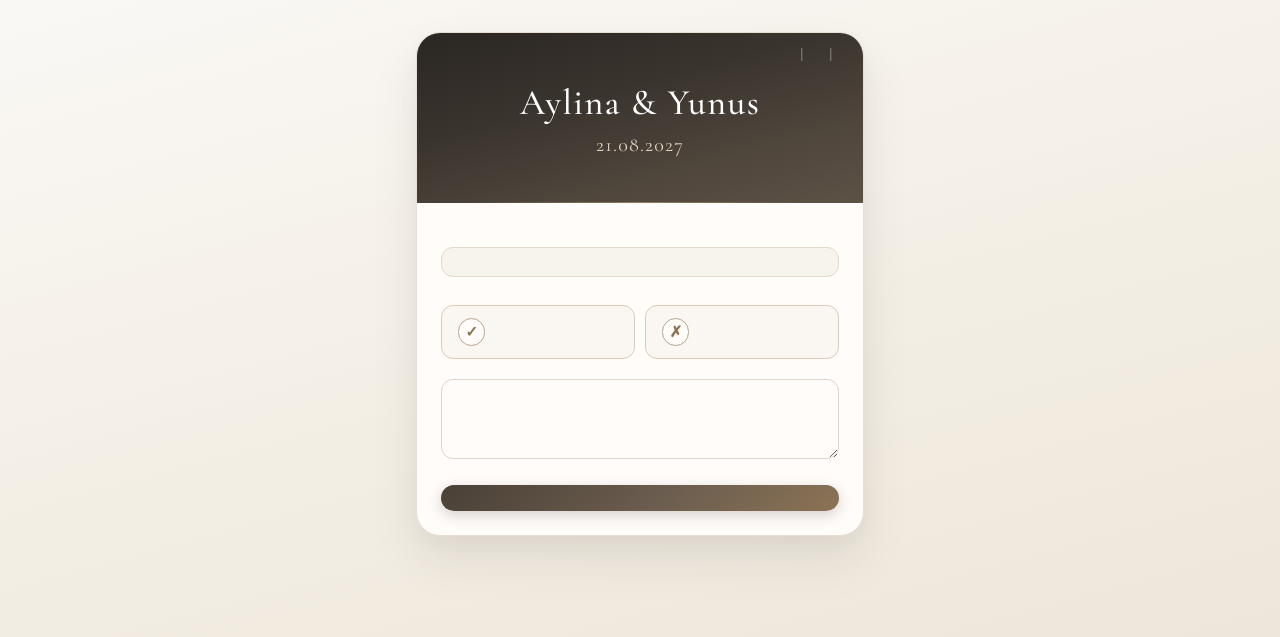
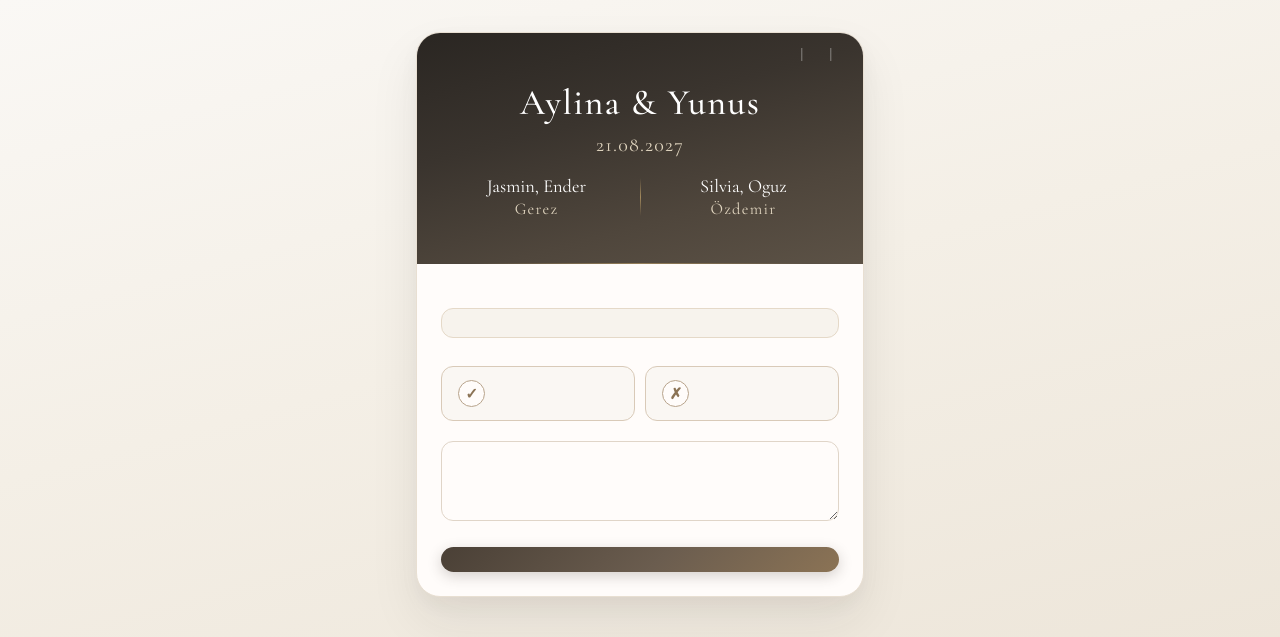
Before and after one commit to akuvvet/yunus, a Node server app: template views/rsvp.ejs in a window 1280 px wide. Shown: the top 637 px of the page. Run offline with Node 20, Linux system fonts and the light colour scheme; the template is opened without the code that fills it, so the values that code supplies are empty; some libraries are stand-ins or nearby versions.

Commit message:
Show the parents of the couple on the invitation page
Adds a parents block below the date: bride's parents on the left, groom's on the right, heading translated (tr/de/en).

Co-Authored-By: Claude Fable 5.2 <noreply@anthropic.com>

```diff
--- a/locales/de.json
+++ b/locales/de.json
@@ -4,6 +4,7 @@
     "lang": "de"
   },
   "rsvp": {
+    "parents": "Eltern",
     "headerBadge": "PERSÖNLICHE HOCHZEITSEINLADUNG",
     "intro": "Bitte füllen Sie das Formular aus und geben Sie uns Bescheid.",
     "successPage": "Ihre Antwort wurde gespeichert. Vielen Dank!",
--- a/locales/en.json
+++ b/locales/en.json
@@ -4,6 +4,7 @@
     "lang": "en"
   },
   "rsvp": {
+    "parents": "Parents",
     "headerBadge": "PERSONAL WEDDING INVITATION",
     "intro": "Please fill in the form to let us know whether you can come.",
     "successPage": "Your response has been saved. Thank you!",
--- a/locales/tr.json
+++ b/locales/tr.json
@@ -4,6 +4,7 @@
     "lang": "tr"
   },
   "rsvp": {
+    "parents": "Ebeveynler",
     "headerBadge": "Özel DÜGÜN DAVETIYESI",
     "intro": "Lütfen aşağıdaki formu doldurarak bize haber verin.",
     "successPage": "Yanıtınız kaydedildi. Teşekkür ederiz!",
--- a/public/style.css
+++ b/public/style.css
@@ -244,6 +244,48 @@ tr.guest-row-editing {
     font-family: "Cormorant Garamond", Georgia, serif;
     font-weight: 400;
     letter-spacing: 0.06em;
+}
+
+.rsvp-parents {
+    margin: 1rem auto 0;
+    max-width: 24rem;
+}
+
+.rsvp-parents-title {
+    margin: 0;
+    font-size: 0.66rem;
+    letter-spacing: 0.26em;
+    text-transform: uppercase;
+    color: rgba(212, 196, 168, 0.92);
+}
+
+.rsvp-parents-row {
+    display: grid;
+    grid-template-columns: 1fr auto 1fr;
+    align-items: center;
+    gap: 0.9rem;
+    margin-top: 0.5rem;
+}
+
+.rsvp-parents-side {
+    margin: 0;
+    font-family: "Cormorant Garamond", Georgia, serif;
+    font-size: 1.15rem;
+    line-height: 1.3;
+    color: #fff;
+}
+
+.rsvp-parents-family {
+    display: block;
+    font-size: 1.02rem;
+    letter-spacing: 0.08em;
+    color: rgba(232, 220, 198, 0.95);
+}
+
+.rsvp-parents-sep {
+    width: 1px;
+    height: 2.4rem;
+    background: linear-gradient(180deg, transparent, rgba(201, 168, 108, 0.7), transparent);
 }
 
 .rsvp-header-intro {
--- a/views/rsvp.ejs
+++ b/views/rsvp.ejs
@@ -23,6 +23,14 @@
         <p class="rsvp-header-badge text-sm uppercase"><%= t('rsvp.headerBadge') %></p>
         <h1 class="rsvp-header-title text-3xl sm:text-4xl mt-2">Aylina &amp; Yunus</h1>
         <p class="rsvp-header-date mt-2 text-xl">21.08.2027</p>
+        <div class="rsvp-parents">
+          <p class="rsvp-parents-title"><%= t('rsvp.parents') %></p>
+          <div class="rsvp-parents-row">
+            <p class="rsvp-parents-side">Jasmin, Ender<span class="rsvp-parents-family">Gerez</span></p>
+            <span class="rsvp-parents-sep" aria-hidden="true"></span>
+            <p class="rsvp-parents-side">Silvia, Oguz<span class="rsvp-parents-family">Özdemir</span></p>
+          </div>
+        </div>
         <p class="rsvp-header-intro mt-3 text-sm"><%= t('rsvp.intro') %></p>
       </div>
 
```
